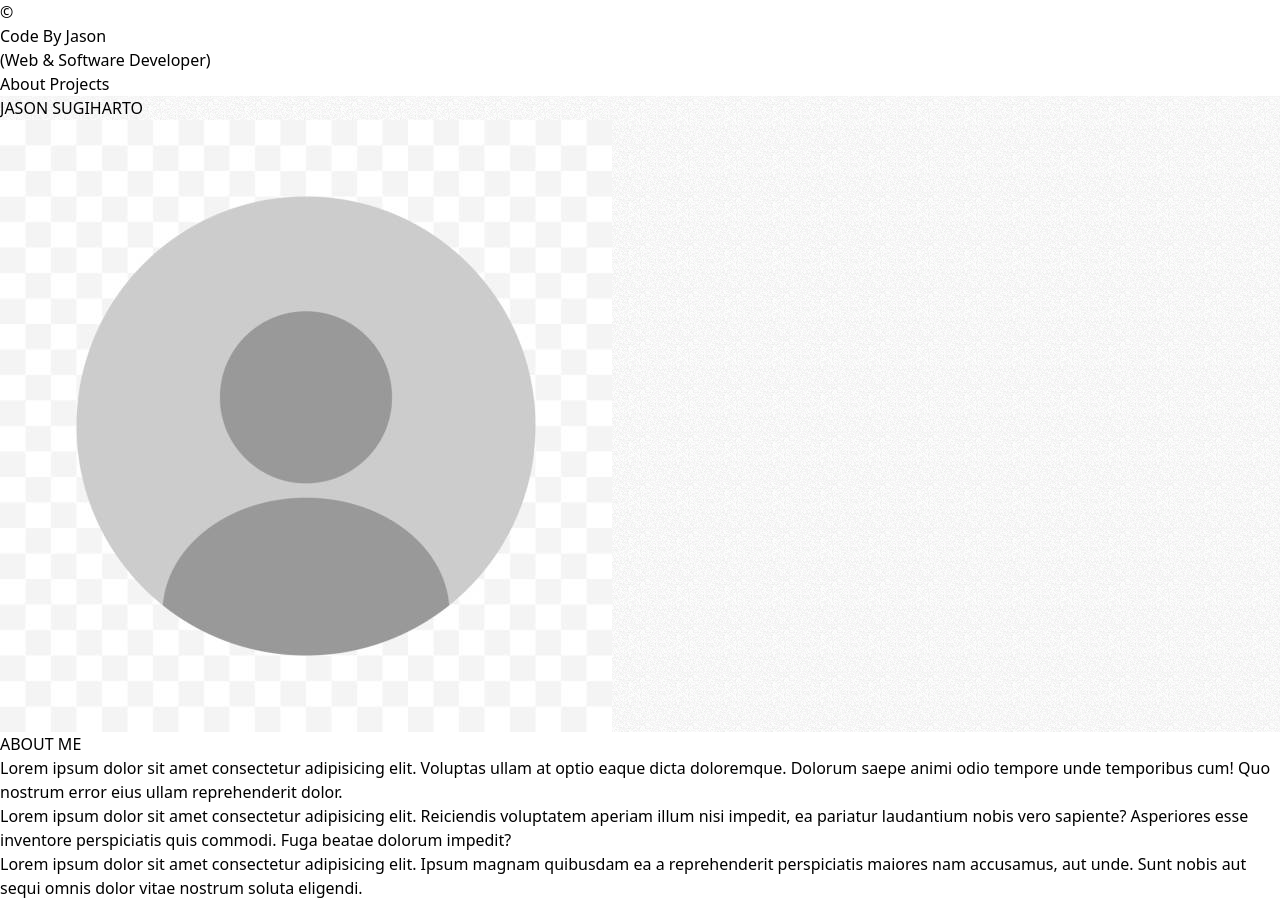
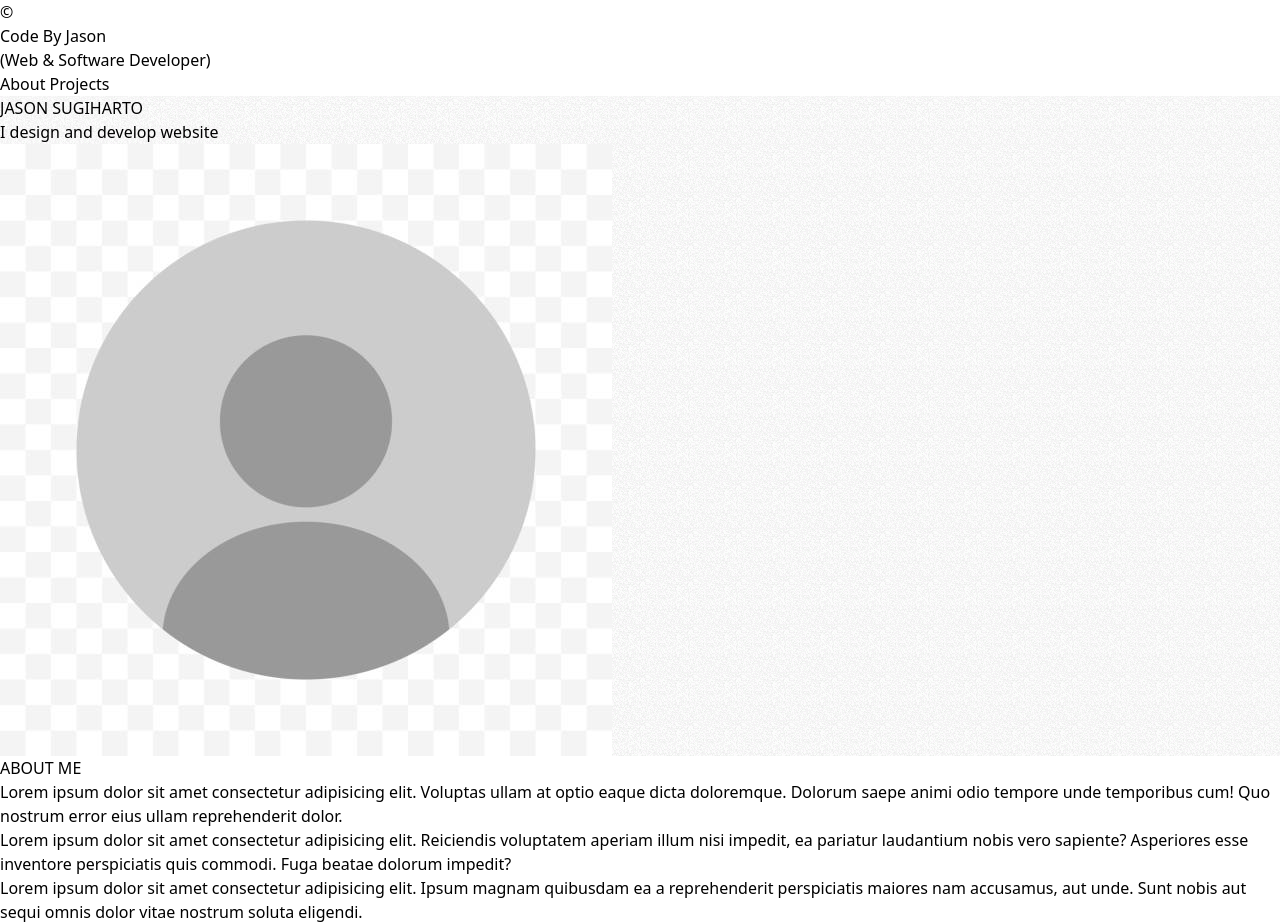
Before and after one commit to Jell13/jason-sugiharto-portfolio, a React (Vite) app: page / in a window 1280 px wide. Before the commit the page ends 900 px from the top, so only its background shows below. Built offline with nearby package versions, Linux system fonts and the light colour scheme.

Commit message:
fixed the positioning of image and also the paragraph text next to the image

```diff
--- a/src/components/Loader.jsx
+++ b/src/components/Loader.jsx
@@ -40,7 +40,7 @@
           y: 0,
           transition: {
             ease: [0.17, 0.67, 0.83, 0.67],
-            duration: 1.6,
+            duration: 1.2,
           },
         },
       };
--- a/src/sections/About.jsx
+++ b/src/sections/About.jsx
@@ -4,7 +4,8 @@
 const About = () => {
 
   return (
-    <section id="about" className='h-[120%] bg-black rounded-3xl text-white md:px-10 py-20'>
+    <section id="about" className='h-screen text-white '>
+      <div className='h-[200%] bg-black rounded-xl mb-8 md:px-10 py-20'>
         <h1 className='text-white text-7xl mb-8'>
           ABOUT ME
         </h1>
@@ -17,6 +18,7 @@
         <div>
           Lorem ipsum dolor sit amet consectetur adipisicing elit. Ipsum magnam quibusdam ea a reprehenderit perspiciatis maiores nam accusamus, aut unde. Sunt nobis aut sequi omnis dolor vitae nostrum soluta eligendi.
         </div>
+      </div>
     </section>
   )
 }
--- a/src/sections/Hero.jsx
+++ b/src/sections/Hero.jsx
@@ -29,8 +29,8 @@
     className='h-screen grainy'>
       <motion.div
       style={{y: translate}}
-      className='w-full h-full flex justify-center items-center px-4'>
-        <div className='flex flex-col items-center justify-center gap-3'>
+      className='w-full h-full flex justify-center items-center px-10'>
+        <div className='w-full flex flex-col items-center justify-center gap-3'>
             <div>
               {"JASON SUGIHARTO".split("").map((letter, i) => (
                 <motion.span
@@ -41,14 +41,17 @@
                   duration: DURATION,
                   delay: STAGGER * i
                 }}
-                className='text-8xl font-semibold tracking-tighter'>
+                className='md:text-8xl text-3xl font-semibold tracking-tighter'>
                   {letter}
                 </motion.span>
               ))}
             </div>
-            <div className='grid-cols-12'>
+            <div className='w-full relative flex gap-10 justify-center'>
+              <div className='flex flex-col col-span-4 justify-center items-center'>
+                <p>I design and develop website</p>
+              </div>
               <div className='w-[300px] mt-10'>
-                <motion.img layoutId='main-image' transition={{ease: [0.17, 0.67, 0.83, 0.67], duration: 2}} className='object-contain' src={myHero}/>
+                <motion.img layoutId='main-image' transition={{ease: [0.17, 0.67, 0.83, 0.67], duration: 1.3}} className='object-contain' src={myHero}/>
               </div>
             </div>
         </div>
```
Lines whose indentation alone changed are shown as unchanged.
